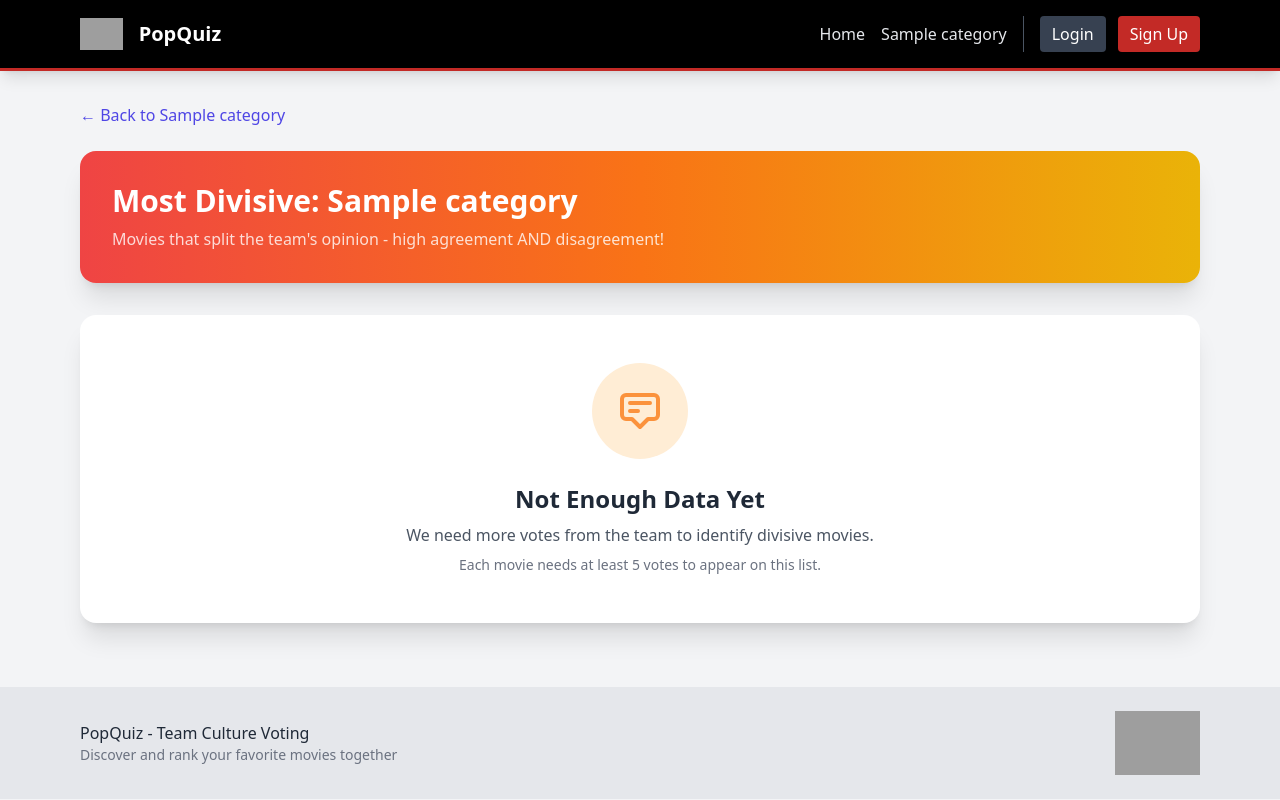
After one commit to chnm/popquiz, a Django app: a page that uses catalog/templates/catalog/divisive.html in a window 1280 px wide. The commit adds this page. Run offline with Django 5.2, Linux system fonts and the light colour scheme; tables that the repository leaves empty hold one stand-in row (values such as "Sample post"); some libraries are stand-ins or nearby versions; grey boxes are pictures that could not be loaded.

Commit message:
Add Most Divisive page to discover movies that split the team
- Created DivisiveView showing movies with highest disagreement
- Divisiveness score = min(yes_count, no_count) - measures minority opinion size
- Requires minimum 5 votes to avoid noise
- Added orange-themed card to Discover section on home dashboard
- New template shows vote breakdown with visual bars
- Movies ranked by how many people voted on the minority side

🤖 Generated with [Claude Code](https://claude.com/claude-code)

Co-Authored-By: Claude <noreply@anthropic.com>

```diff
--- /dev/null
+++ b/catalog/templates/catalog/divisive.html
@@ -0,0 +1,133 @@
+{% extends 'base.html' %}
+
+{% block title %}Most Divisive - {{ category.name }} - PopQuiz{% endblock %}
+
+{% block content %}
+<div class="mb-6">
+    <a href="{% url 'category_detail' category.slug %}" class="text-indigo-600 hover:underline">&larr; Back to {{ category.name }}</a>
+</div>
+
+<div class="bg-gradient-to-r from-red-500 via-orange-500 to-yellow-500 rounded-2xl shadow-xl p-8 mb-8 text-white">
+    <h1 class="text-3xl font-bold mb-2">Most Divisive: {{ category.name }}</h1>
+    <p class="text-white/80">Movies that split the team's opinion - high agreement AND disagreement!</p>
+</div>
+
+{% if has_data %}
+<div class="space-y-4">
+    {% for item_data in divisive_movies %}
+    <div class="bg-white rounded-xl shadow-md overflow-hidden hover:shadow-lg transition duration-200">
+        <div class="flex items-center p-4">
+            <!-- Rank Badge -->
+            <div class="flex-shrink-0 w-12 h-12 rounded-full flex items-center justify-center font-bold text-lg mr-4
+                {% if forloop.counter == 1 %}bg-gradient-to-br from-red-400 to-orange-500 text-white
+                {% elif forloop.counter == 2 %}bg-gradient-to-br from-orange-400 to-yellow-500 text-white
+                {% elif forloop.counter == 3 %}bg-gradient-to-br from-yellow-400 to-amber-500 text-white
+                {% else %}bg-gray-100 text-gray-600{% endif %}">
+                #{{ forloop.counter }}
+            </div>
+
+            <!-- Poster -->
+            <div class="flex-shrink-0 w-16 h-24 mr-4">
+                {% if item_data.item.poster_url %}
+                <img src="{{ item_data.item.poster_url }}" alt="{{ item_data.item.title }}"
+                     class="w-full h-full object-cover rounded-lg"
+                     onerror="this.style.display='none'; this.nextElementSibling.style.display='flex';">
+                <div class="w-full h-full bg-gray-200 rounded-lg items-center justify-center" style="display: none;">
+                    <svg class="w-6 h-6" fill="#9ca3af" viewBox="0 0 24 24">
+                        <path d="M18 4l2 4h-3l-2-4h-2l2 4h-3l-2-4H8l2 4H7L5 4H4c-1.1 0-1.99.9-1.99 2L2 18c0 1.1.9 2 2 2h16c1.1 0 2-.9 2-2V4h-4z"/>
+                    </svg>
+                </div>
+                {% else %}
+                <div class="w-full h-full bg-gray-200 rounded-lg flex items-center justify-center">
+                    <svg class="w-6 h-6" fill="#9ca3af" viewBox="0 0 24 24">
+                        <path d="M18 4l2 4h-3l-2-4h-2l2 4h-3l-2-4H8l2 4H7L5 4H4c-1.1 0-1.99.9-1.99 2L2 18c0 1.1.9 2 2 2h16c1.1 0 2-.9 2-2V4h-4z"/>
+                    </svg>
+                </div>
+                {% endif %}
+            </div>
+
+            <!-- Title and Year -->
+            <div class="flex-grow min-w-0 mr-4">
+                <a href="{% url 'movie_detail' category.slug item_data.item.id %}" class="hover:text-indigo-600 transition">
+                    <h3 class="font-bold text-gray-800 truncate hover:text-indigo-600">{{ item_data.item.title }}</h3>
+                </a>
+                {% if item_data.item.year %}
+                <p class="text-gray-500 text-sm">{{ item_data.item.year }}</p>
+                {% endif %}
+            </div>
+
+            <!-- Divisiveness Score -->
+            <div class="flex-shrink-0 text-center mr-6">
+                <div class="text-2xl font-bold text-orange-600">
+                    {{ item_data.divisiveness_score }}
+                </div>
+                <div class="text-xs text-gray-500">divisive</div>
+            </div>
+
+            <!-- Vote Breakdown -->
+            <div class="flex-shrink-0 flex items-center space-x-3">
+                <div class="text-center">
+                    <div class="flex items-center justify-center w-10 h-10 bg-green-100 rounded-full">
+                        <span class="text-green-700 font-semibold">{{ item_data.yes_count }}</span>
+                    </div>
+                    <div class="text-xs text-gray-500 mt-1">yes</div>
+                </div>
+                <div class="text-center">
+                    <div class="flex items-center justify-center w-10 h-10 bg-yellow-100 rounded-full">
+                        <span class="text-yellow-700 font-semibold">{{ item_data.meh_count }}</span>
+                    </div>
+                    <div class="text-xs text-gray-500 mt-1">meh</div>
+                </div>
+                <div class="text-center">
+                    <div class="flex items-center justify-center w-10 h-10 bg-red-100 rounded-full">
+                        <span class="text-red-700 font-semibold">{{ item_data.no_count }}</span>
+                    </div>
+                    <div class="text-xs text-gray-500 mt-1">no</div>
+                </div>
+            </div>
+        </div>
+
+        <!-- Vote Distribution Bar -->
+        <div class="px-4 pb-4">
+            <div class="h-2 bg-gray-100 rounded-full overflow-hidden flex">
+                <div class="bg-green-500" style="width: {{ item_data.yes_percent }}%"></div>
+                <div class="bg-yellow-400" style="width: {{ item_data.meh_percent }}%"></div>
+                <div class="bg-red-500" style="width: {{ item_data.no_percent }}%"></div>
+            </div>
+            <div class="flex justify-between text-xs text-gray-500 mt-1">
+                <span>{{ item_data.yes_percent }}% love it</span>
+                <span>{{ item_data.no_percent }}% hate it</span>
+            </div>
+        </div>
+    </div>
+    {% endfor %}
+</div>
+
+<!-- Legend -->
+<div class="bg-white rounded-xl shadow-md p-6 mt-8">
+    <h3 class="font-semibold text-gray-700 mb-3">How It Works</h3>
+    <p class="text-gray-600 text-sm mb-2">
+        The <strong>Divisiveness Score</strong> measures how many people are on the minority side of the vote.
+        Higher scores mean more people on BOTH sides!
+    </p>
+    <ul class="text-gray-500 text-sm list-disc list-inside space-y-1">
+        <li>Score = min(yes votes, no votes) - the number of people on the smaller side</li>
+        <li>Only movies with 5+ total votes are included</li>
+        <li>A movie with 10 yes and 10 no votes is more divisive than 10 yes and 1 no</li>
+        <li>These are the movies that spark the most debate!</li>
+    </ul>
+</div>
+
+{% else %}
+<div class="bg-white rounded-2xl shadow-xl p-12 text-center">
+    <div class="w-24 h-24 bg-orange-100 rounded-full flex items-center justify-center mx-auto mb-6">
+        <svg class="w-12 h-12 text-orange-400" fill="none" stroke="currentColor" viewBox="0 0 24 24">
+            <path stroke-linecap="round" stroke-linejoin="round" stroke-width="2" d="M7 8h10M7 12h4m1 8l-4-4H5a2 2 0 01-2-2V6a2 2 0 012-2h14a2 2 0 012 2v8a2 2 0 01-2 2h-3l-4 4z"/>
+        </svg>
+    </div>
+    <h2 class="text-2xl font-bold text-gray-800 mb-2">Not Enough Data Yet</h2>
+    <p class="text-gray-600">We need more votes from the team to identify divisive movies.</p>
+    <p class="text-gray-500 text-sm mt-2">Each movie needs at least 5 votes to appear on this list.</p>
+</div>
+{% endif %}
+{% endblock %}
--- a/catalog/urls.py
+++ b/catalog/urls.py
@@ -1,5 +1,5 @@
 from django.urls import path
-from .views import HomeView, CategoryDetailView, AddItemView, SwipeVoteView, StatsView, DecadeStatsView, EclecticView, MovieDetailView
+from .views import HomeView, CategoryDetailView, AddItemView, SwipeVoteView, StatsView, DecadeStatsView, EclecticView, DivisiveView, MovieDetailView
 
 urlpatterns = [
     path('', HomeView.as_view(), name='home'),
@@ -9,5 +9,6 @@ urlpatterns = [
     path('category/<slug:slug>/stats/', StatsView.as_view(), name='stats'),
     path('category/<slug:slug>/decades/', DecadeStatsView.as_view(), name='decades'),
     path('category/<slug:slug>/eclectic/', EclecticView.as_view(), name='eclectic'),
+    path('category/<slug:slug>/divisive/', DivisiveView.as_view(), name='divisive'),
     path('category/<slug:category_slug>/movie/<int:item_id>/', MovieDetailView.as_view(), name='movie_detail'),
 ]
--- a/catalog/views.py
+++ b/catalog/views.py
@@ -546,6 +546,64 @@ class EclecticView(TemplateView):
         return context
 
 
+class DivisiveView(TemplateView):
+    """View showing movies with the most disagreement (high yes AND high no votes)."""
+    template_name = 'catalog/divisive.html'
+
+    def get_context_data(self, **kwargs):
+        context = super().get_context_data(**kwargs)
+        category = get_object_or_404(Category, slug=self.kwargs['slug'])
+        context['category'] = category
+
+        # Get all items with vote statistics
+        items = Item.objects.filter(category=category).annotate(
+            yes_count=Count('votes', filter=Q(votes__choice=Vote.Choice.YES)),
+            no_count=Count('votes', filter=Q(votes__choice=Vote.Choice.NO)),
+            meh_count=Count('votes', filter=Q(votes__choice=Vote.Choice.MEH)),
+        )
+
+        # Calculate divisiveness for each movie
+        divisive_movies = []
+
+        for item in items:
+            total_votes = item.yes_count + item.no_count + item.meh_count
+
+            # Need at least 5 votes to be considered
+            if total_votes >= 5:
+                # Divisiveness score = min(yes, no) - measures how many are on minority side
+                # Higher score = more people on both sides = more divisive
+                divisiveness_score = min(item.yes_count, item.no_count)
+
+                # Calculate percentages
+                yes_percent = round((item.yes_count / total_votes) * 100) if total_votes > 0 else 0
+                no_percent = round((item.no_count / total_votes) * 100) if total_votes > 0 else 0
+                meh_percent = round((item.meh_count / total_votes) * 100) if total_votes > 0 else 0
+
+                divisive_movies.append({
+                    'item': item,
+                    'yes_count': item.yes_count,
+                    'no_count': item.no_count,
+                    'meh_count': item.meh_count,
+                    'total_votes': total_votes,
+                    'divisiveness_score': divisiveness_score,
+                    'yes_percent': yes_percent,
+                    'no_percent': no_percent,
+                    'meh_percent': meh_percent,
+                })
+
+        # Sort by divisiveness score (highest first)
+        divisive_movies.sort(key=lambda x: (
+            -x['divisiveness_score'],  # Most divisive first
+            -x['total_votes'],         # More votes as tiebreaker
+            x['item'].title.lower()
+        ))
+
+        context['divisive_movies'] = divisive_movies
+        context['has_data'] = len(divisive_movies) > 0
+
+        return context
+
+
 class MovieDetailView(TemplateView):
     """View showing how everyone voted on a specific movie."""
     template_name = 'catalog/movie_detail.html'
```
Also changed, not shown: catalog/templates/catalog/home.html (+13 -0 lines).
